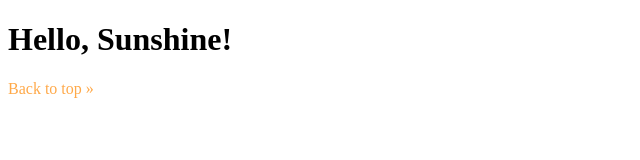
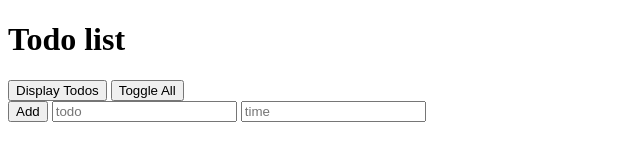
Before and after one commit to danielkroon/Practice-Javascript-TODO-app, a website: page src/index.html in a window 1280 px wide. Shown: the whole page, without its empty margins (0-640 px from the left). Drawn offline with nearby package versions, Linux system fonts and the light colour scheme.

Commit message:
added first 3 handlers and buttons

```diff
--- a/src/index.html
+++ b/src/index.html
@@ -49,13 +49,19 @@
 
   </head>
   <body>
-    <header>
-        <h1>Hello, Sunshine!</h1>
-    </header>
+      <h1>Todo list</h1>
 
-    <footer>
-        <a href="#top">Back to top &raquo;</a>
-    </footer>
+      <div>
+        <button type="button" onclick="handlers.displayTodos()">Display Todos</button>
+        <button type="button" onclick="handlers.toggleAll()">Toggle All</button>
+      </div>
+
+      <div>
+        <button type="button" onclick="handlers.addTodo()">Add</button>
+        <input type="text" id="addTodoTextInput" placeholder="todo">
+        <input type="text" id="addTodoTime" placeholder="time">
+      </div>
+
 
     <!-- SCRIPTS -->
     <script src="http://ajax.googleapis.com/ajax/libs/jquery/1.11.0/jquery.min.js"></script>
--- a/src/js/app.js
+++ b/src/js/app.js
@@ -65,4 +65,21 @@ var todoList = {
 		this.displayTodos();
 	}
 };
+
+var handlers = {
+	displayTodos: function() {
+		todoList.displayTodos();
+	},
+	toggleAll: function() {
+		todoList.toggleAll();
+	},
+	addTodo: function() {
+		var addTodoTextInput = document.getElementById('addTodoTextInput');
+		var addTodoTime = document.getElementById('addTodoTime');
+		todoList.addTodo(addTodoTextInput.value, addTodoTime.value);
+		addTodoTextInput.value = '';
+		addTodoTime.value = '';
+
+	}
+};
 //# sourceMappingURL=app.js.map
```
Also changed, not shown: src/js/main.js (+17 -0 lines), 1 other file.
